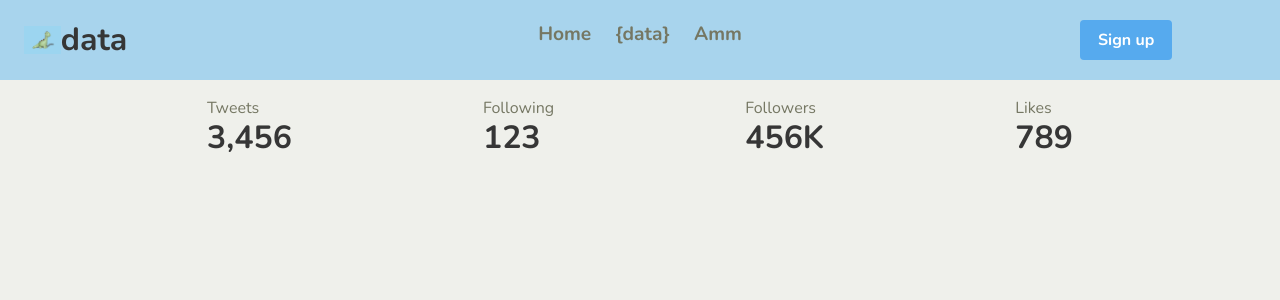
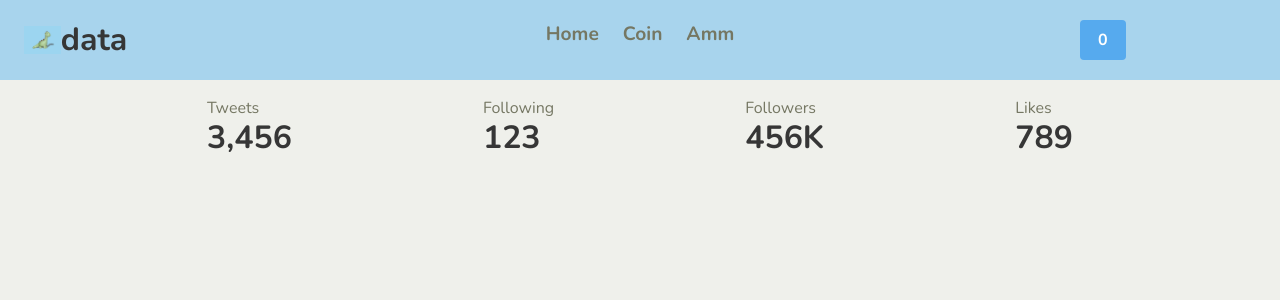
Before and after one commit to Jarekkkkk/SuiLipse, a Vue app in the folder apps/amm/: page / in a window 1280 px wide. Shown: the top 300 px of the page. Built offline with nearby package versions, Linux system fonts and the light colour scheme.

Commit message:
[vue_ts] setup the conection

```diff
--- a/apps/amm/package.json
+++ b/apps/amm/package.json
@@ -23,6 +23,6 @@
     "node-sass": "^7.0.3",
     "typescript": "^4.6.4",
     "vite": "^3.1.0",
-    "vue-tsc": "^0.40.4"
+    "vue-tsc": "^1.0.1"
   }
 }
--- a/apps/amm/src/components/Nav.vue
+++ b/apps/amm/src/components/Nav.vue
@@ -1,12 +1,10 @@
 <script setup lang="ts">
 import { ref } from 'vue'
-import { getGateway, GATEWAYS } from '../sui/gateway'
 
+const count = ref(0)
 
-const data = ref("")
-const get_gateway = (a: string) => {
-    data.value = getGateway(a)
-}
+const i = () => count.value++;
+
 
 </script>
 <template >
@@ -34,7 +32,7 @@ const get_gateway = (a: string) => {
                 </router-link>
                 <router-link :to="{ name: 'coin-create' }">
                     <a class="navbar-item">
-                        {data}
+                        Coin
                     </a>
                 </router-link>
                 <router-link :to="{ name: 'amm-create' }">
@@ -47,8 +45,8 @@ const get_gateway = (a: string) => {
             <div id="login">
                 <div class="navbar-item">
                     <div class="buttons">
-                        <a @click="get_gateway('a')" class="button is-primary">
-                            <strong>Sign up</strong>
+                        <a @click="i" class="button is-primary">
+                            <strong>{{count}}</strong>
                         </a>
                     </div>
                 </div>
```
Also changed, not shown: 1 other file (tests, documents, lock files or other folders).
